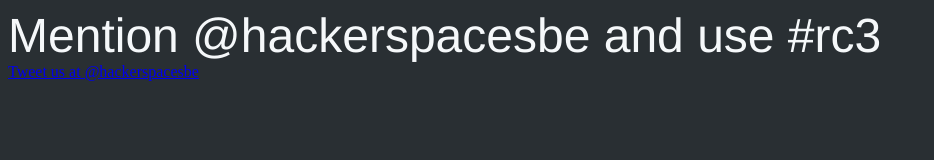
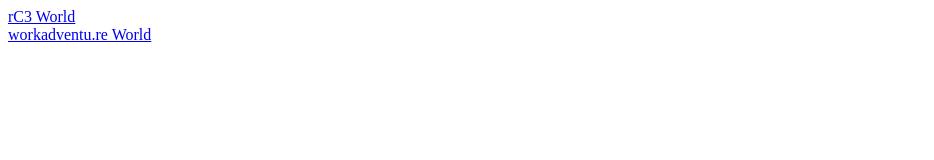
Before and after one commit to hsbe/hsbe.github.io, a plain HTML site: page index.html in a window 1280 px wide. Shown: the whole page, without its empty margins (0-934 px from the left). Drawn offline with Linux system fonts and the light colour scheme.

Commit message:
Added webpages

```diff
--- a/index.html
+++ b/index.html
@@ -1,15 +1,18 @@
 <!DOCTYPE html>
-<html lang="en" dir="ltr">
+<html>
 <head>
-  <meta charset="utf-8">
-  <title>@hackerspacesbe</title>
+<script>
+function myFunction() {
+  var x = window.location.host + window.location.pathname + "main.json";
+  document.getElementById("rc3").href = "https://test.visit.at.wa-test.rc3.cccv.de/_/global/" + x;
+  document.getElementById("workadventure").href = "https://play.workadventu.re/_/osg-ntq-ubl/" + x;
+}
+</script>
 </head>
-<style>
-body{background-color: #292F33; color: #F5F8FA;}
-h1#title{font:normal normal 3em Helvetica,Roboto,"Segoe UI",Calibri,sans-serif;margin:0}
-</style>
-<body>
-<h1 id="title">Mention @hackerspacesbe and use #rc3</h1>
-<a class="twitter-timeline" data-lang="en" data-dnt="true" data-theme="dark" href="https://twitter.com/hackerspacesbe/likes?ref_src=twsrc%5Etfw">Tweet us at @hackerspacesbe</a> <script async src="https://platform.twitter.com/widgets.js" charset="utf-8"></script>
+<body onload="myFunction()">
+<a id= "rc3">rC3 World</a>
+<br />
+<a id= "workadventure">workadventu.re World</a>
+
 </body>
 </html>
```
Also changed, not shown: twitter.html (added, +15 -0 lines).
